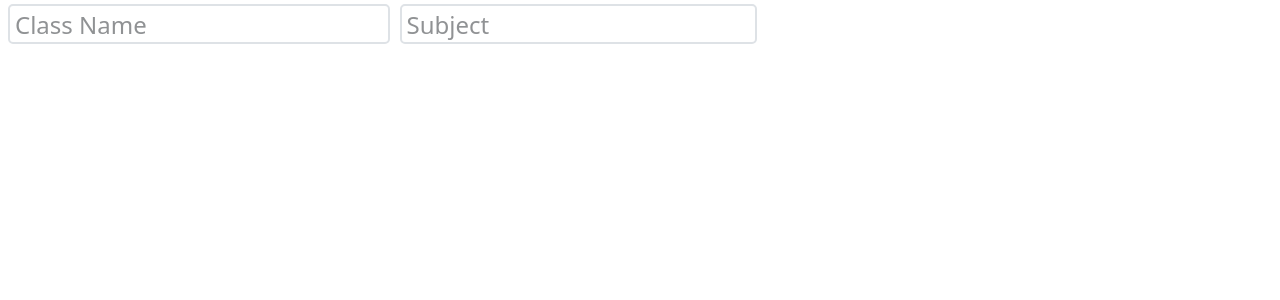
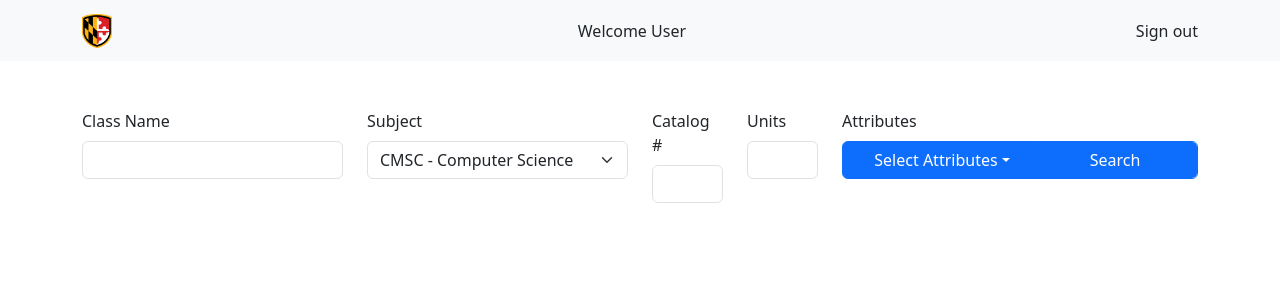
Before and after one commit to lsnellm1/CMSC447-Proj, a Next.js app: page /search in a window 1280 px wide. Shown: the top 300 px of the page. Built offline with nearby package versions, Linux system fonts and the light colour scheme.

Commit message:
Add Search Page Functionality, fix build error with userpage.

```diff
--- /dev/null
+++ b/src/app/(routes)/search/dropdown.tsx
@@ -0,0 +1,54 @@
+/* eslint-disable @typescript-eslint/no-unused-vars */
+"use client";
+import { useState } from "react";
+
+const Dropdown = () => {
+    const [isOpen, setIsOpen] = useState(false);
+
+    const toggleDropdown = () => {
+        setIsOpen(!isOpen);
+    }
+
+    const closeDropdown = () => {
+        setIsOpen(false);
+    }
+
+    // Should add a way to change what requirements exist
+    return (
+        <div className="dropdown" id="attributes-input">
+            <button
+                type="button"
+                className="btn btn-primary dropdown-toggle"
+                data-bs-toggle="dropdown"
+                aria-expanded="false"
+                data-bs-auto-close="outside"
+                style={{
+                    width: "200px",
+                }}
+            > Select Attributes
+            </button>
+            <form className="dropdown-menu p-4">
+                <div className="mb-3">
+                    <div className="form-check">
+                        <input type="checkbox" className="form-check-input" id="dropdownCheck1" />
+                        <label className="form-check-label" htmlFor="dropdownCheck1">Writing Intensive</label>
+                    </div>
+                </div>
+                <div className="mb-3">
+                    <div className="form-check">
+                        <input type="checkbox" className="form-check-input" id="dropdownCheck2"></input>
+                        <label className="form-check-label" htmlFor="dropdownCheck2">GEP</label>
+                    </div>
+                </div>
+                <div className="mb-3">
+                    <div className="form-check">
+                        <input type="checkbox" className="form-check-input" id="dropdownCheck3"></input>
+                        <label className="form-check-label" htmlFor="dropdownCheck3">GFR</label>
+                    </div>
+                </div>
+            </form>
+        </div>
+    )
+}
+
+export default Dropdown;
--- a/src/app/(routes)/search/page.tsx
+++ b/src/app/(routes)/search/page.tsx
@@ -1,34 +1,87 @@
+/* eslint-disable @next/next/no-sync-scripts */
 "use client";
 
 import 'bootstrap/dist/css/bootstrap.css'
 import "../../styles/globals.css"
-import "./searchbar.tsx"
-import SearchBar from './searchbar.tsx'
-  //needed to disable temp to run on prod server
+import Dropdown from './dropdown';
+// import Dropdown from "./dropdown.tsx"
+// import SearchBar from './searchbar.tsx'
+//   //needed to disable temp to run on prod server
 
 //import NumberSpinner from './spinner.tsx';
+import "../../styles/globals.css"
+import UMBCSHIELD from "../../../../public/imgs/UMBC-justSHIELD-color-for-black-backgrounds.png"
+import Image from 'next/image';
 
 export default function SearchPage() {
     return (
         <>
-            <div className='top-bar'>
-            </div>
-            <div className='search-group min-vh-40 h-100 ml-2 fs-4'>
-                <SearchBar
-                    className='search mr-2 h-10 mt-1 ml-2 border-2 border grey'
-                    defaultText='Class Name'
-                    onSearch={function (searchTerm: string): void {
-                        console.log(searchTerm);
-                    }}
-                    width='30'
-                ></SearchBar>
-                <SearchBar
-                    className='subject mr-2 h-10 mt-1 ml-2 border-2 border grey'
-                    defaultText='Subject'
-                    onSearch={function (searchTerm: string): void {
-                        console.log(searchTerm);
-                    }}
-                ></SearchBar>
+            <nav className="navbar bg-body-tertiary" style={{backgroundColor: "gray" }} >
+                <div className="container">
+                    <a className="navbar-brand" href="#">
+                        <Image
+                            src={UMBCSHIELD} // Adjusted path to the local image
+                            alt="UMBC logo"
+                            className="d-inline-block align-text-top"
+                            width={30}  // Set width
+                            height={24}  // Set height (or adjust to auto if needed, but width/height are required by Next.js Image component)
+                        />
+                    </a>
+                    <span className='text-center'>Welcome User</span>
+                    Sign out
+                </div>
+
+            </nav>
+
+            <div className="container pt-5">
+                <script src='https://cdn.jsdelivr.net/npm/@popperjs/core@2.9.2/dist/umd/popper.min.js'></script>
+                <script src="https://cdn.jsdelivr.net/npm/bootstrap@5.0.1/dist/js/bootstrap.min.js"></script>
+                <div className='row'>
+                    <div className='col-3 mb-3'>
+                        <label htmlFor='class-name-input' className='form-label'>Class Name</label>
+                        <input type='text' className='form-control' id='class-name-input'></input>
+                    </div>
+
+                    <div className='col-3 mb-3'>
+                        <label htmlFor='subject-input' className='form-label'>Subject</label>
+                        <select className='form-control form-select' id='subject-input'>
+                            {/* This will need to be dynamic in the future */}
+                            <option value={1}>CMSC - Computer Science</option>
+                            <option value={2}>CMPE - Computer Engineering</option>
+                            <option value={3}>MATH - Mathematics</option>
+                        </select>
+                    </div>
+
+                    <div className='col mb-3'>
+                        <label htmlFor="catalog-input" className='form-label'>Catalog #</label>
+                        {/* TODO: Make sure that this works if non-numbers are entered */}
+                        <input type='text' className='form-control' id='catalog-input'></input>
+                    </div>
+
+                    <div className='col mb-3'>
+                        {/* TODO: This needs to revert to the closest number in the range when A higher/lower number is input into the box */}
+                        {/* TODO: Some classes have variable amounts of units. How should this be dealt with? */}
+                        <label htmlFor="units-input" className='form-label'>Units</label>
+                        <input type='number' min={0} max={4} className='form-control' id='units-input'></input>
+                    </div>
+
+                    <div className='col-2 mb-3'>
+                        <label htmlFor="attributes-input" className='form-label'>Attributes</label>
+                        <Dropdown></Dropdown>
+                    </div>
+
+                    <div className='col-2 mb-3'>
+                        <label htmlFor="search-button" className='form-label'>&nbsp;</label>
+                        <button
+                            type='button'
+                            className='btn btn-primary form-control'
+                            id='search-button'
+                            style={{
+                                display: "block",
+                            }}
+                        >Search</button>
+                    </div>
+                </div>
             </div>
         </>
     )
--- a/src/app/(routes)/search/spinner.tsx
+++ /dev/null
@@ -1,30 +0,0 @@
-"use client"
-//import React, { useState } from 'react';
-
-//needed to disable temp to run on prod server
-
-
-const NumberSpinner = () => {
-  //const [value, setValue] = useState(0);
-/*
-  const handleChange = (event: unknown) => {
-    //setValue(Number(event.target.value)); // Update state with input value
-  };
-
-  return (
-      <input
-        type="number"
-        value={value}
-        onChange={handleChange}
-      />
-  );
-  */
-  return (
-  <div>
-    Remove me when you add the spinner component
-  </div>
-  );
-
-};
-
-export default NumberSpinner;
--- a/src/app/(routes)/sign-in-page/page.tsx
+++ b/src/app/(routes)/sign-in-page/page.tsx
@@ -18,6 +18,6 @@ export default function SignInPage() {
             }
         }
     }
-    , [isLoading, router]); // Add user and router as dependencies
+    , [isLoading, router, user]); // Add user and router as dependencies
     return;
 }
--- a/src/app/(routes)/userpage/page.tsx
+++ b/src/app/(routes)/userpage/page.tsx
@@ -2,6 +2,7 @@
 import 'bootstrap/dist/css/bootstrap.css'
 import "../../styles/globals.css"
 import UMBCSHIELD from "../../../../public/imgs/UMBC-primary-logo-RGB.png"
+// eslint-disable-next-line @typescript-eslint/no-unused-vars
 import NAVSHIELD from "../../../../public/imgs/UMBC-vertical-logo-1C-black.png"
 import Image from 'next/image';
 import { FontAwesomeIcon } from '@fortawesome/react-fontawesome'
```
